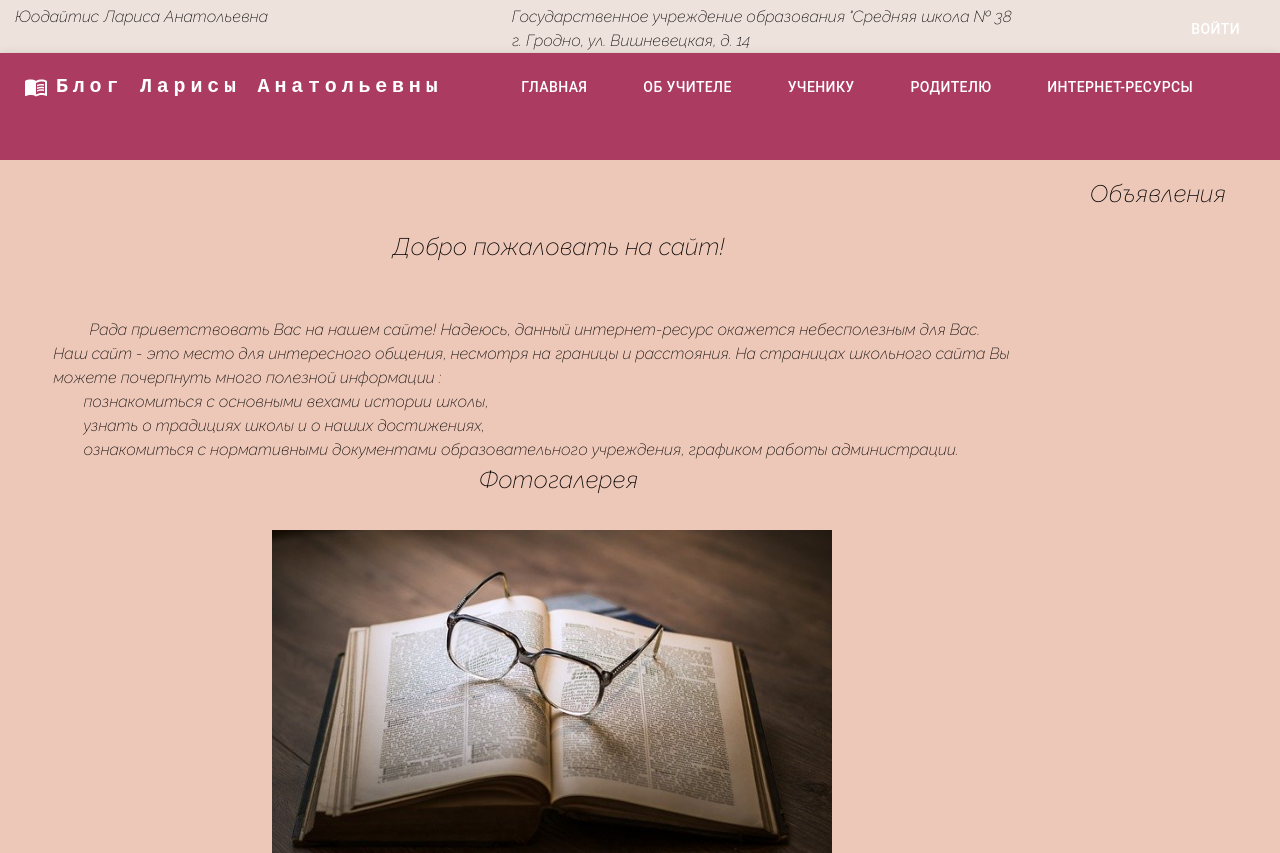
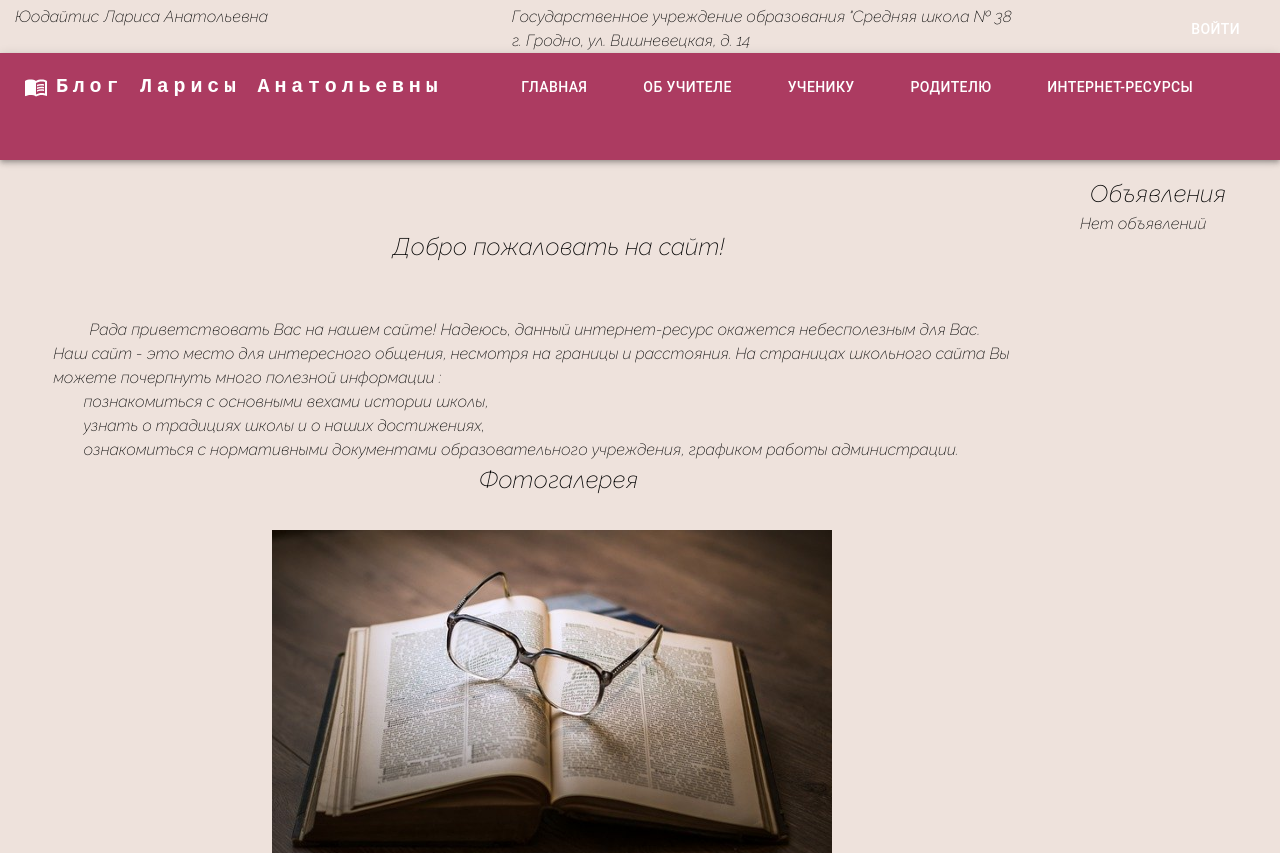
Before and after one commit to ShevchikNS/teacher-blog, a React (Create React App) app: page / in a window 1280 px wide. Shown: the top 853 px of the page. Built offline with nearby package versions, Linux system fonts and the light colour scheme.

Commit message:
change main page

```diff
--- a/src/components/MainPage.css
+++ b/src/components/MainPage.css
@@ -1,5 +1,5 @@
 .MainBoxStyle {
-    background-color: #EDC7B7 ;
+    /*background-color: #EDC7B7 ;*/
 }
 /*.mainBoxLvl2{*/
 /*    background-image: url("https://cdn.pixabay.com/photo/2017/12/10/13/37/christmas-3009949_960_720.jpg");*/
--- a/src/components/MainPage.jsx
+++ b/src/components/MainPage.jsx
@@ -13,6 +13,8 @@ import StickyFooter from "./Footer";
 
 
 const MainPage = () => {
+
+    const news = []
     return (
         <div>
             <Box sx={{flexGrow: 1}} className="MainBoxStyle">
@@ -33,7 +35,7 @@ const MainPage = () => {
                                     Наш сайт - это место для интересного общения, несмотря на границы и расстояния.
                                     На страницах школьного сайта Вы можете почерпнуть много полезной информации :
                                 </p>
-                                <ul className="listAboutSchool"  type="disc">
+                                <ul className="listAboutSchool" type="disc">
                                     <li>познакомиться с основными вехами истории школы,</li>
                                     <li>узнать о традициях школы и о наших достижениях,</li>
                                     <li>ознакомиться с нормативными документами образовательного учреждения, графиком
@@ -47,7 +49,15 @@ const MainPage = () => {
                         <PhotoGallery/>
                     </Grid>
                     <Grid item xs={12} md={2}>
-                       <h1>Объявления</h1>
+                        <h1>Объявления</h1>
+                        {
+                            news.length > 0 ?
+                                news.map((el) => <div>el</div>)
+                                :
+                                <div>
+                                Нет объявлений
+                                </div>
+                        }
                     </Grid>
 
                 </Grid>
```
